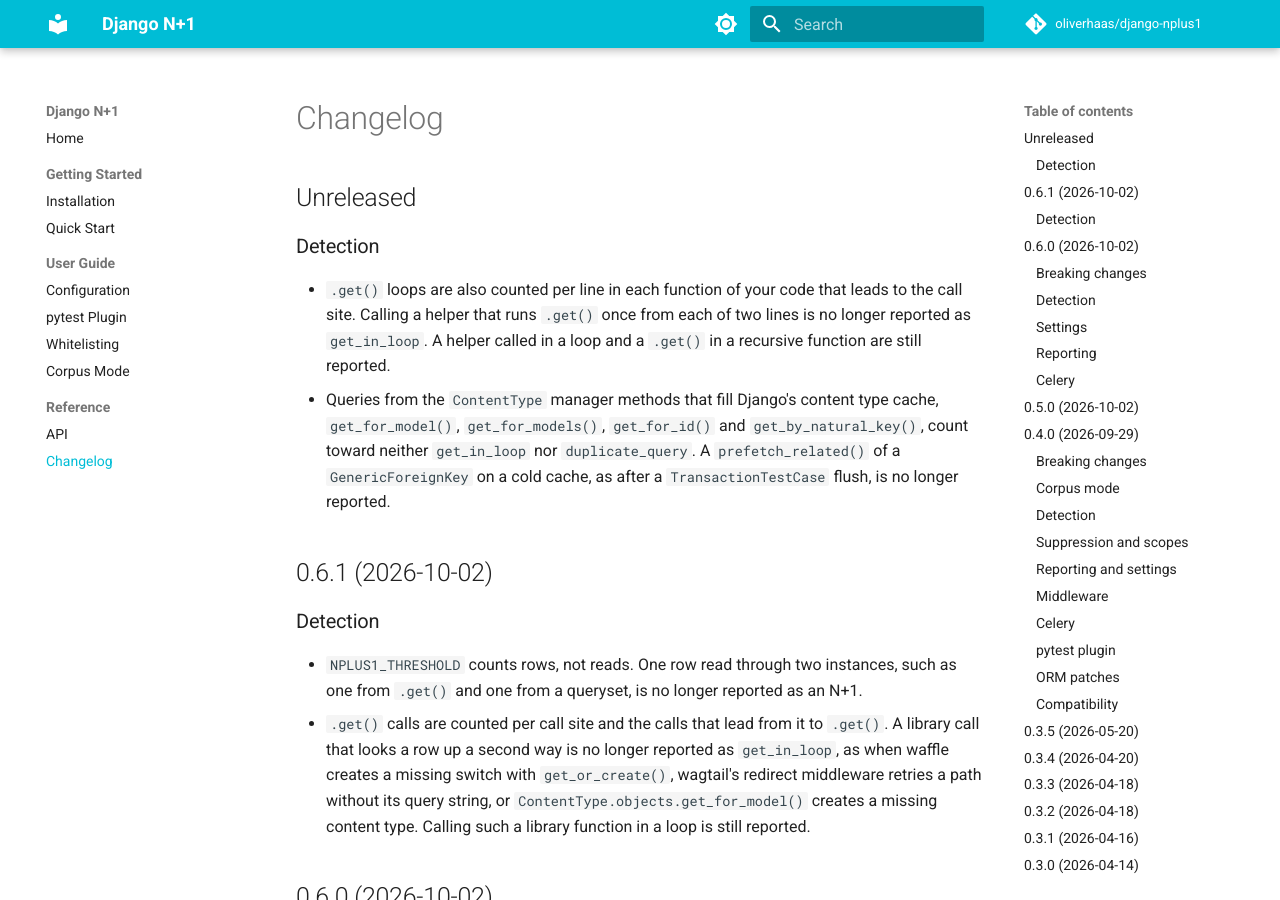
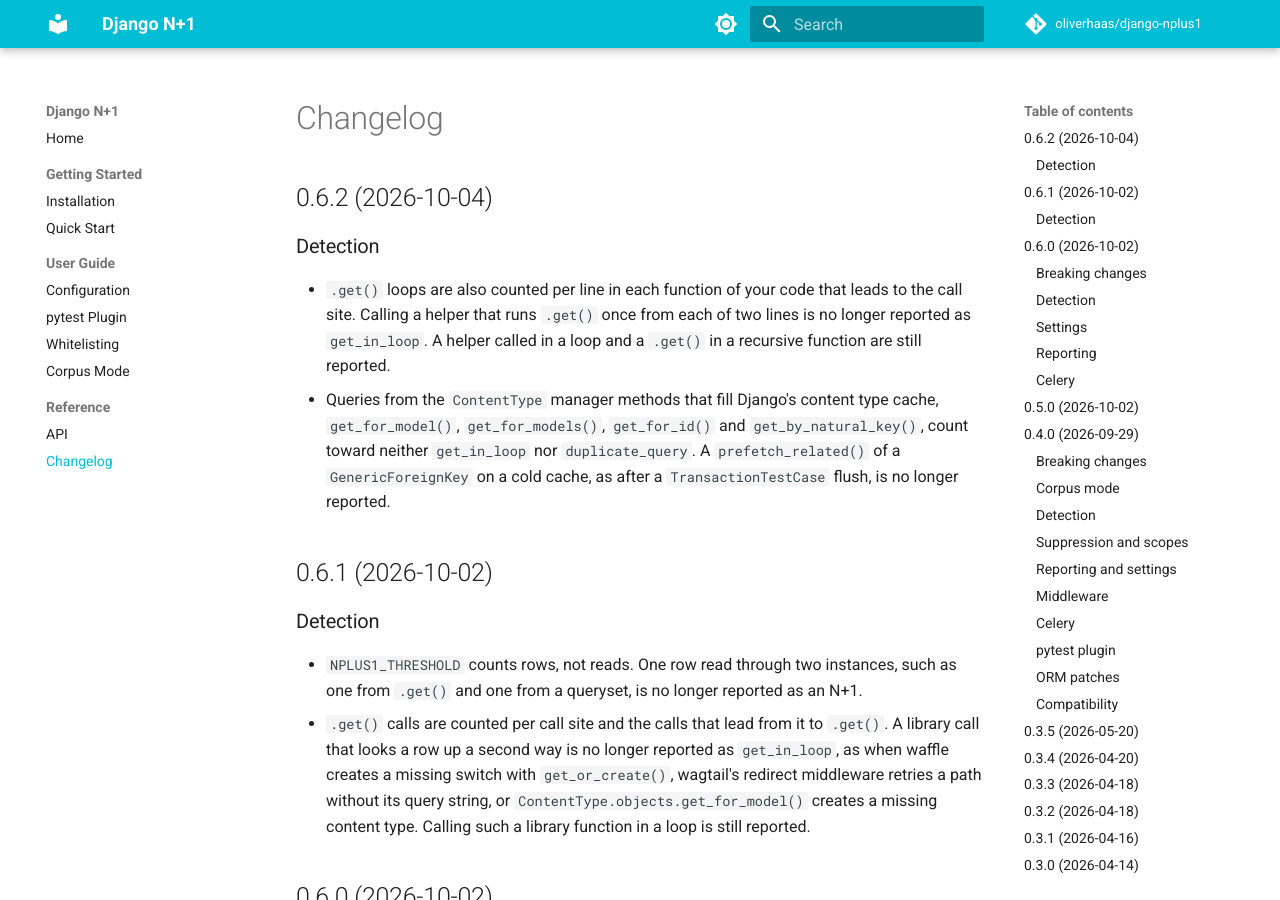
Before and after one commit to oliverhaas/django-nplus1, an MkDocs documentation site: the page built from docs/reference/changelog.md, in a window 1280 px wide and 900 px high. Built offline with MkDocs 1.6.1 and Material for MkDocs 9.7.7, drawn with Linux system fonts in a browser that asks for light colours; comment, search, counter and statistics services are not loaded; the version menu is left out.

Commit message:
chore: bump version to 0.6.2

```diff
--- a/docs/reference/changelog.md
+++ b/docs/reference/changelog.md
@@ -1,6 +1,6 @@
 # Changelog
 
-## Unreleased
+## 0.6.2 (2026-10-04)
 
 ### Detection
 
--- a/pyproject.toml
+++ b/pyproject.toml
@@ -1,6 +1,6 @@
 [project]
 name = "django-nplus1"
-version = "0.6.1"
+version = "0.6.2"
 description = "N+1 query detection for Django"
 readme = "README.md"
 license = "MIT"
```
Also changed, not shown: 1 other file.
